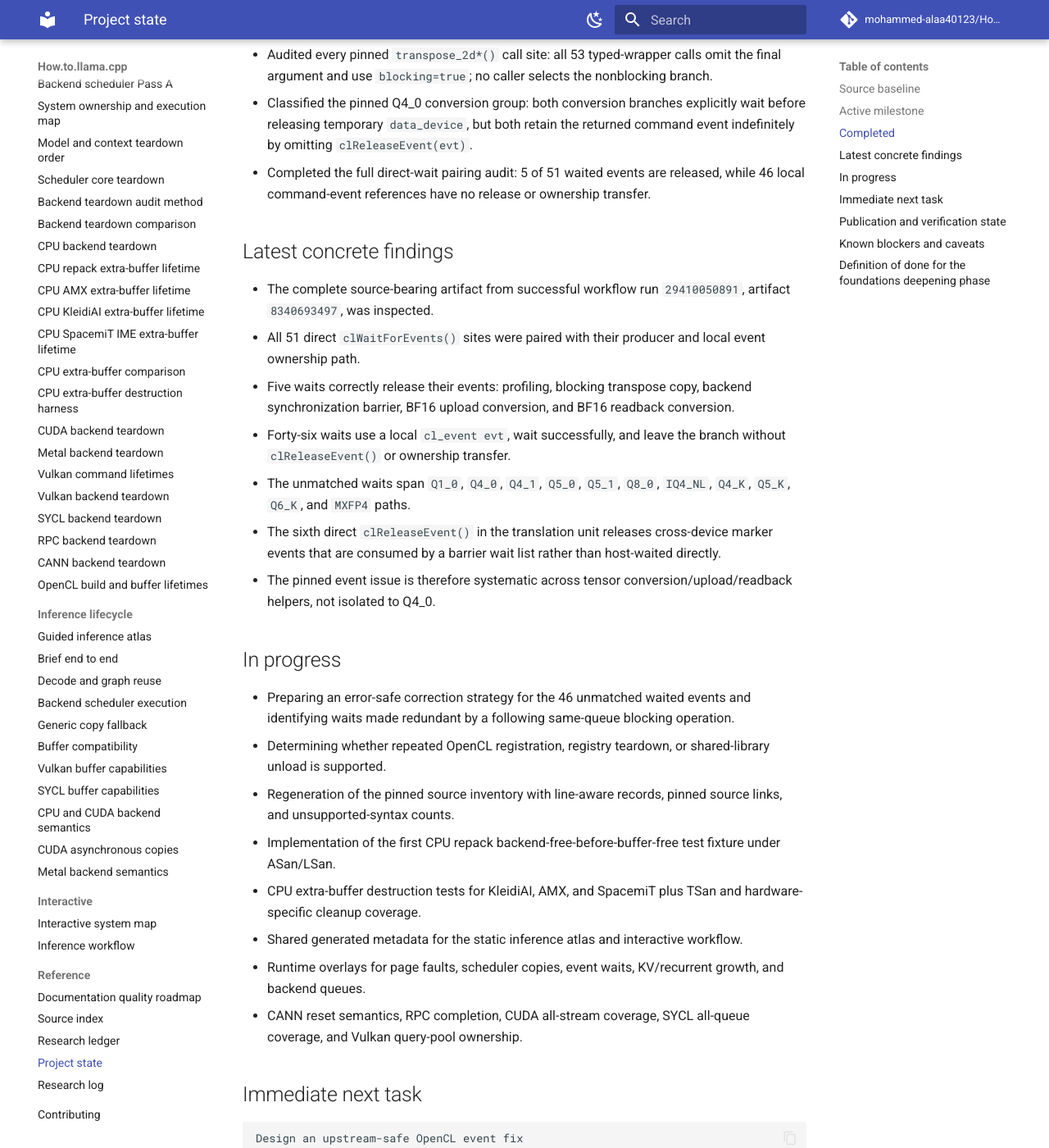
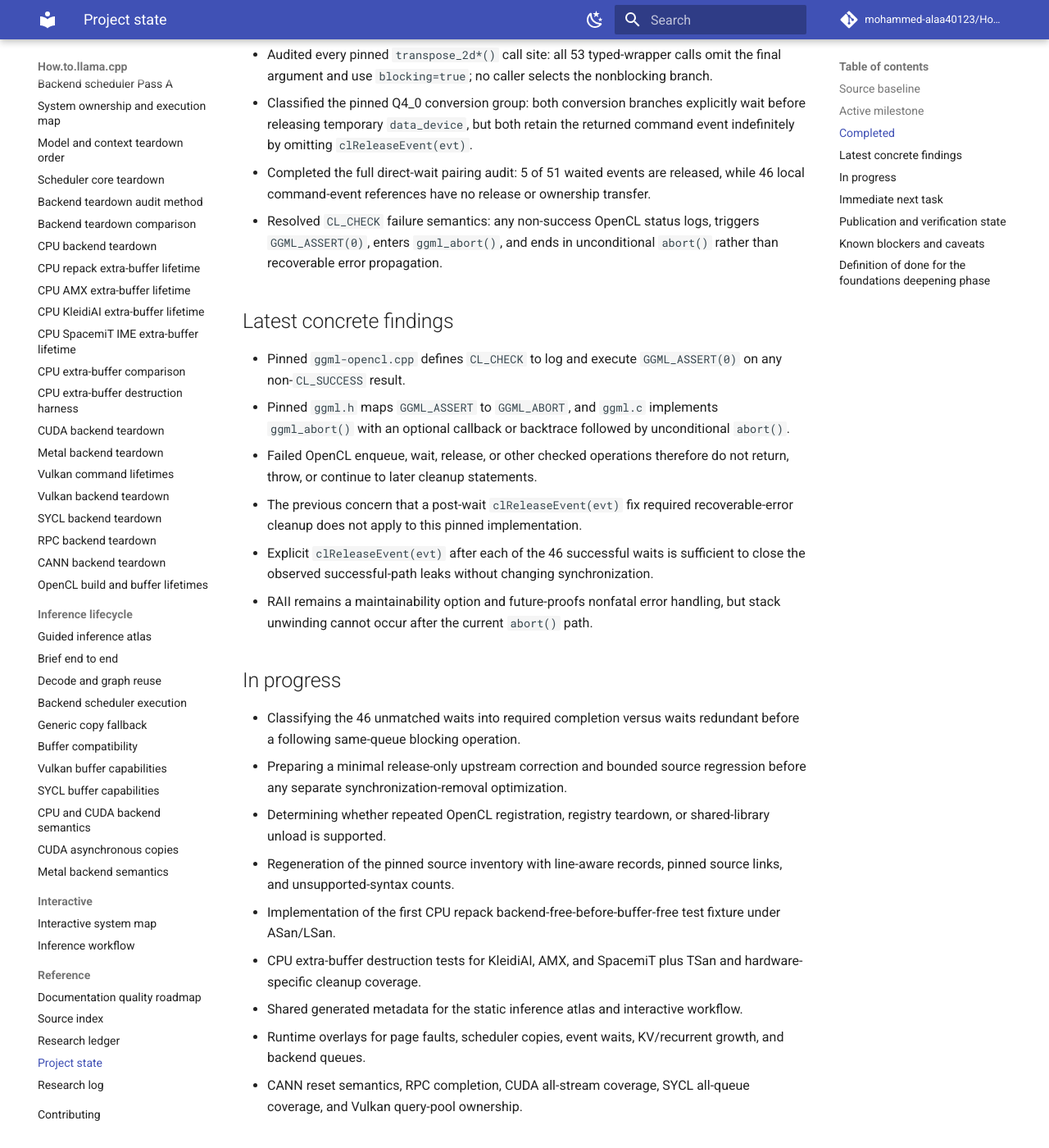
Before and after one commit to mohammed-alaa40123/How.to.llama.cpp, an MkDocs documentation site: the page built from docs/reference/project-state.md, in a window 1280 px wide and 1400 px high, scrolled down 2131 px. Shown: the whole window at 82% size. Built offline with MkDocs 1.6.1 and Material for MkDocs 9.7.7, drawn with Linux system fonts in a browser that asks for light colours; comment, search, counter and statistics services are not loaded; some of the changed text lies outside the part shown.

Commit message:
docs: record CL_CHECK failure semantics

````diff
--- a/docs/reference/project-state.md
+++ b/docs/reference/project-state.md
@@ -46,20 +46,21 @@ Read this file after the root README on every run. It is the compact checkpoint
 - Audited every pinned `transpose_2d*()` call site: all 53 typed-wrapper calls omit the final argument and use `blocking=true`; no caller selects the nonblocking branch.
 - Classified the pinned Q4_0 conversion group: both conversion branches explicitly wait before releasing temporary `data_device`, but both retain the returned command event indefinitely by omitting `clReleaseEvent(evt)`.
 - Completed the full direct-wait pairing audit: 5 of 51 waited events are released, while 46 local command-event references have no release or ownership transfer.
+- Resolved `CL_CHECK` failure semantics: any non-success OpenCL status logs, triggers `GGML_ASSERT(0)`, enters `ggml_abort()`, and ends in unconditional `abort()` rather than recoverable error propagation.
 
 ## Latest concrete findings
 
-- The complete source-bearing artifact from successful workflow run `29410050891`, artifact `8340693497`, was inspected.
-- All 51 direct `clWaitForEvents()` sites were paired with their producer and local event ownership path.
-- Five waits correctly release their events: profiling, blocking transpose copy, backend synchronization barrier, BF16 upload conversion, and BF16 readback conversion.
-- Forty-six waits use a local `cl_event evt`, wait successfully, and leave the branch without `clReleaseEvent()` or ownership transfer.
-- The unmatched waits span `Q1_0`, `Q4_0`, `Q4_1`, `Q5_0`, `Q5_1`, `Q8_0`, `IQ4_NL`, `Q4_K`, `Q5_K`, `Q6_K`, and `MXFP4` paths.
-- The sixth direct `clReleaseEvent()` in the translation unit releases cross-device marker events that are consumed by a barrier wait list rather than host-waited directly.
-- The pinned event issue is therefore systematic across tensor conversion/upload/readback helpers, not isolated to Q4_0.
+- Pinned `ggml-opencl.cpp` defines `CL_CHECK` to log and execute `GGML_ASSERT(0)` on any non-`CL_SUCCESS` result.
+- Pinned `ggml.h` maps `GGML_ASSERT` to `GGML_ABORT`, and `ggml.c` implements `ggml_abort()` with an optional callback or backtrace followed by unconditional `abort()`.
+- Failed OpenCL enqueue, wait, release, or other checked operations therefore do not return, throw, or continue to later cleanup statements.
+- The previous concern that a post-wait `clReleaseEvent(evt)` fix required recoverable-error cleanup does not apply to this pinned implementation.
+- Explicit `clReleaseEvent(evt)` after each of the 46 successful waits is sufficient to close the observed successful-path leaks without changing synchronization.
+- RAII remains a maintainability option and future-proofs nonfatal error handling, but stack unwinding cannot occur after the current `abort()` path.
 
 ## In progress
 
-- Preparing an error-safe correction strategy for the 46 unmatched waited events and identifying waits made redundant by a following same-queue blocking operation.
+- Classifying the 46 unmatched waits into required completion versus waits redundant before a following same-queue blocking operation.
+- Preparing a minimal release-only upstream correction and bounded source regression before any separate synchronization-removal optimization.
 - Determining whether repeated OpenCL registration, registry teardown, or shared-library unload is supported.
 - Regeneration of the pinned source inventory with line-aware records, pinned source links, and unsupported-syntax counts.
 - Implementation of the first CPU repack backend-free-before-buffer-free test fixture under ASan/LSan.
@@ -71,12 +72,12 @@ Read this file after the root README on every run. It is the compact checkpoint
 ## Immediate next task
 
 ```text
-Design an upstream-safe OpenCL event fix
-  → classify waits followed by same-queue blocking operations
-  → remove redundant event creation/waits where completion is already guaranteed
-  → use RAII or scope-guard ownership for events that must remain
-  → add focused regression coverage for simple local wait/release paths
-  → review CL_CHECK failure behavior before proposing the patch
+Classify and patch OpenCL waited events
+  → identify waits followed by same-queue blocking operations
+  → keep required waits and remove only independently proven redundant waits
+  → first prepare a low-risk release-only patch for all 46 successful waits
+  → add a bounded regression for simple local wait/release ownership
+  → validate model-load and conversion paths with leak tooling when hardware is available
 ```
 
 In parallel or if blocked, implement the admitted CPU repack `MUL_MAT` fixture with reference comparison, CPU backend-wrapper free, repack-buffer free, and ASan/LSan repetition.
@@ -84,8 +85,8 @@ In parallel or if blocked, implement the admitted CPU repack `MUL_MAT` fixture w
 ## Publication and verification state
 
 - Work is published in PR #1 from branch `automation/backend-teardown-audit-method`.
-- Added detailed note `logs/research/2026-07-15/1452-opencl-event-pairing-audit.md`.
-- The source-bearing artifact from workflow run `29410050891`, artifact `8340693497`, was used for the complete event pairing audit.
+- Added detailed note `logs/research/2026-07-15/1552-opencl-cl-check-failure-semantics.md`.
+- The exact pinned OpenCL source from workflow artifact `8340693497` plus pinned `ggml.h` and `ggml.c` were used to resolve the macro-to-abort chain.
 - Final-head workflow results must be checked before the run closes.
 - Full local checkout validation remains unavailable because direct GitHub DNS resolution is blocked in this runtime.
 - Public Pages verification remains blocked for branch-only content until PR #1 merges.
@@ -93,7 +94,7 @@ In parallel or if blocked, implement the admitted CPU repack `MUL_MAT` fixture w
 ## Known blockers and caveats
 
 - **Systematic OpenCL event leak:** 46 of 51 direct host-waited command events have no matching release or ownership transfer in the pinned translation unit.
-- **Error-path caveat:** a mechanical successful-path release fix is not enough until `CL_CHECK` failure behavior is understood; RAII or scope guards may be required.
+- **Fatal-error policy:** `CL_CHECK` terminates via `abort()`; normal C++ destructors and scope guards do not run after a checked failure, so deterministic cleanup is meaningful only on successful paths or after a future nonfatal error redesign.
 - **Deterministic-release gap:** the pinned translation unit intentionally keeps device/backend contexts process-lifetime and contains no explicit queue/context release or per-device backend-context deletion path.
 - **Adreno library lifetime:** the optional binary-kernel loader loses its raw `dl_handle`. This prevents early unload but omits deterministic release and also retains invalid-symbol loads until process exit.
 - **Local validation blocker:** direct cloning fails with `Could not resolve host: github.com`; GitHub-hosted Actions are the authoritative validation path for this branch.
````
Also changed, not shown: other parts of docs/reference/project-state.md (+1 -1 lines).
